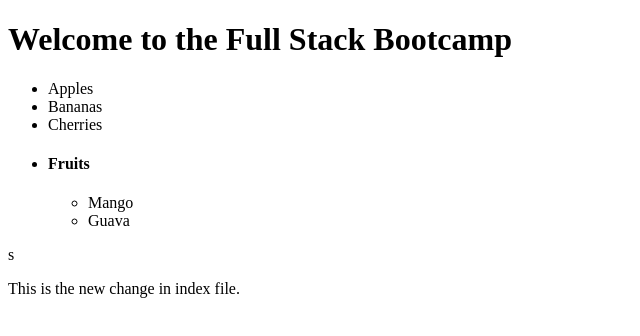
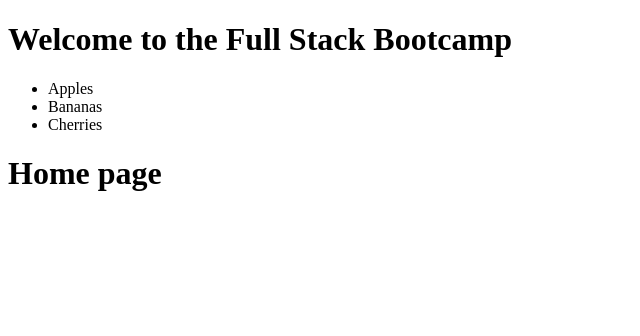
Before and after one commit to ngcodin/test_Bootcamp, a plain HTML site: page index.html in a window 1280 px wide. Shown: the whole page, without its empty margins (0-640 px from the left). Drawn offline with Linux system fonts and the light colour scheme.

Commit message:
Change made in main branch

```diff
--- a/index.html
+++ b/index.html
@@ -14,17 +14,7 @@
         <li>Cherries</li>
       </ul>
 
-      <ul>
-        <li>
-            <h4>Fruits</h4>
-            <ul>
-                <li>Mango</li>
-                <li>Guava</li>
-            </ul>
-        </li>
-      </ul>s
-
-      <p>This is the new change in index file.</p>
+      <h1>Home page</h1>
     </div>
   </body>
 </html>
```
